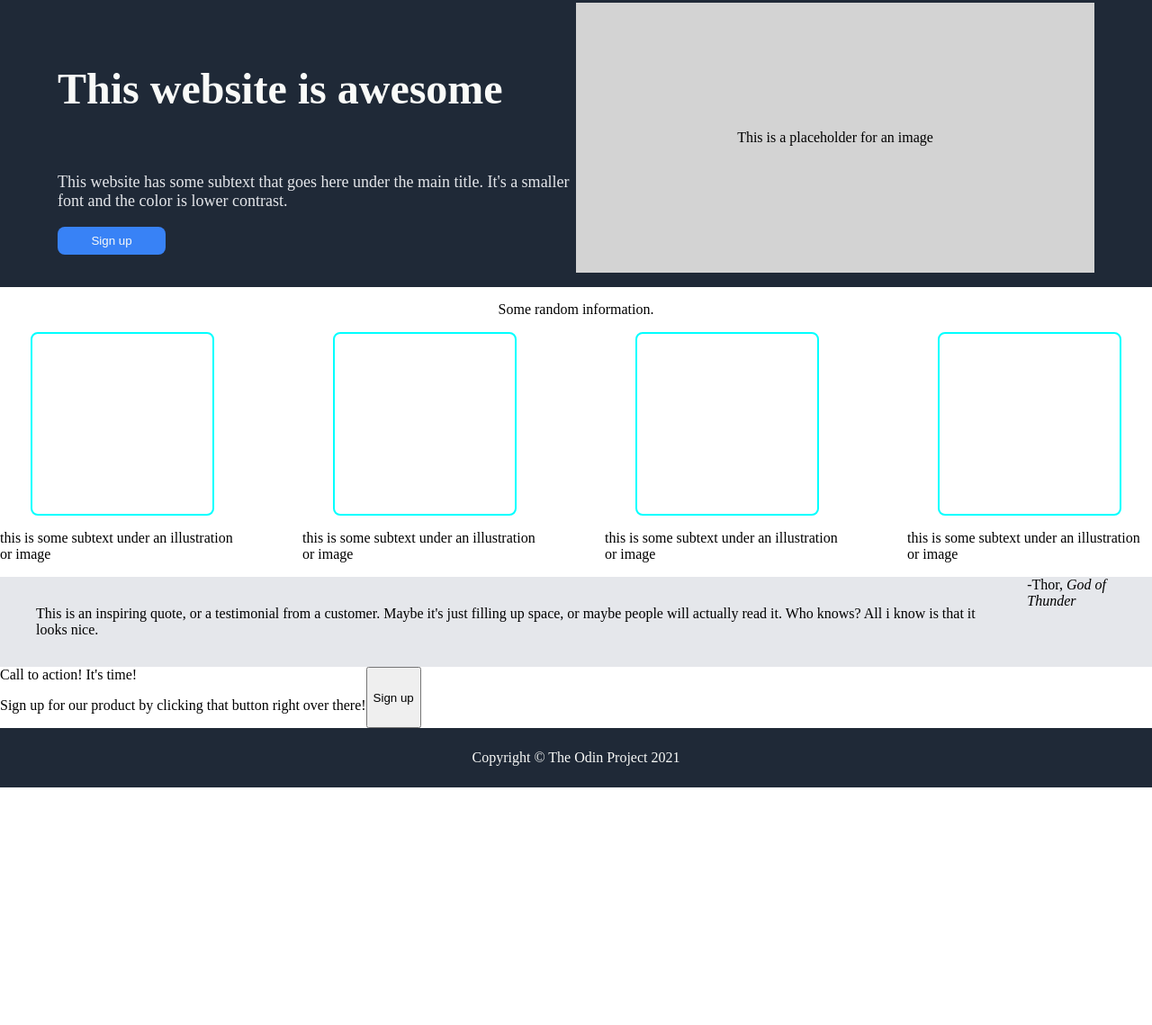
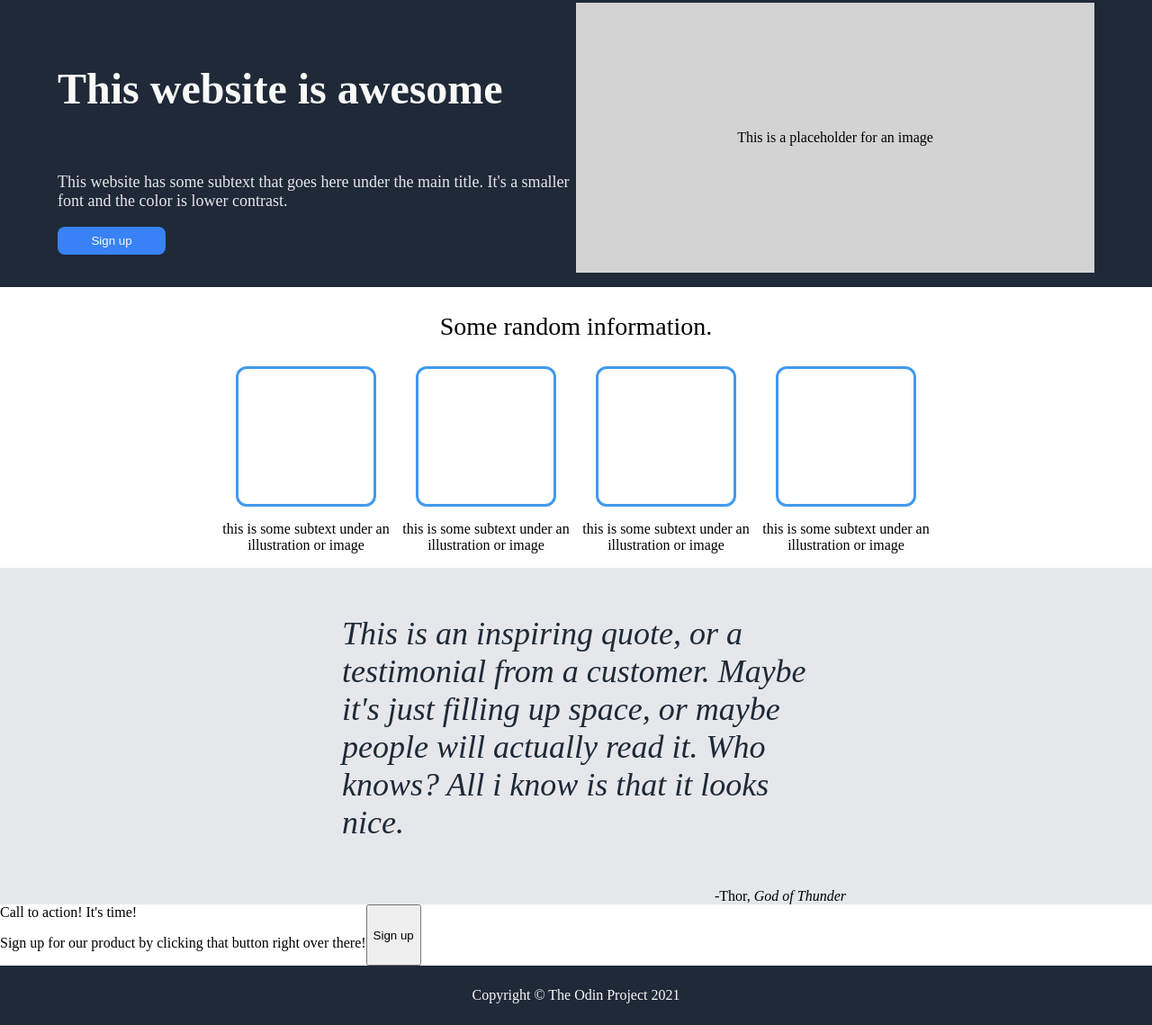
Before and after one commit to Darkstar1712/Landing-Page, a plain HTML site: page index.html in a window 1280 px wide. Shown: the part 56-1195 px from the top of the page at 90% size. Before the commit the page ends 931 px from the top, so only its background shows below. Drawn offline with Linux system fonts and the light colour scheme.

Commit message:
Add more CSS styling

```diff
--- a/index.html
+++ b/index.html
@@ -5,6 +5,10 @@
     <meta name="viewport" content="width=device-width, initial-scale=1.0">
     <title>Landing Page</title>
     <link rel="stylesheet" href="style.css">
+    <link rel="preconnect" href="https://fonts.googleapis.com">
+    <link rel="preconnect" href="https://fonts.gstatic.com" crossorigin>
+    <link href="https://fonts.googleapis.com/css2?family=Roboto:wght@700&display=swap" rel="stylesheet">
+
 </head>
 <body>
     <div class="header">
@@ -54,10 +58,12 @@
     </div>
 
     <div class="content3">
-        <blockquote>
-            <p>This is an inspiring quote, or a testimonial from a customer. Maybe it's just filling up space, or maybe people will actually read it. Who knows? All i know is that it looks nice.</p>
-        </blockquote>
-        <figcaption>-Thor, <cite>God of Thunder</cite></figcaption>
+        <div class ="quote">
+            <blockquote>
+                <p>This is an inspiring quote, or a testimonial from a customer. Maybe it's just filling up space, or maybe people will actually read it. Who knows? All i know is that it looks nice.</p>
+            </blockquote>
+            <figcaption>-Thor, <cite>God of Thunder</cite></figcaption>
+        </div>
     </div>
 
     <div class="content4">
--- a/style.css
+++ b/style.css
@@ -94,32 +94,48 @@
 
 .content2-main-text {
     text-align: center;
+    font-size: 28px;
 }
 
 .content2-imgs {
     display: flex;
     flex-direction: row;
     justify-content: center;
-    gap: 64px;
 }
 
 .content2-imgs div {
     display: flex;
     flex-direction: column;
     align-items: center;
+    width: 200px;
+    text-align: center;
 }
 
 .content2-imgs div div {
-    height: 200px;
-    width: 200px;
-    border: 2px solid cyan;
-    border-radius: 8px;
+    height: 150px;
+    width: 150px;
+    border: 3px solid rgb(65, 154, 238);
+    border-radius: 12px;
 }
 
 .content3 {
     background-color: #E5E7EB;
     display: flex;
     flex: 1;
+    justify-content: center;
+}
+
+.quote {
+    display: flex;
+    width: 600px;
+    align-items: flex-end;
+    flex-direction: column;
+}
+
+.quote p {
+    font-size: 36px;
+    font-style: italic;
+    color: #1f2937;
 }
 
 .content4 {
```
